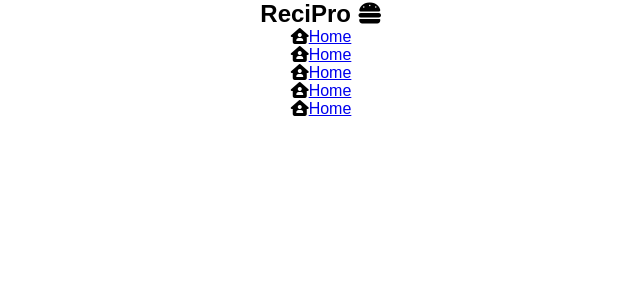
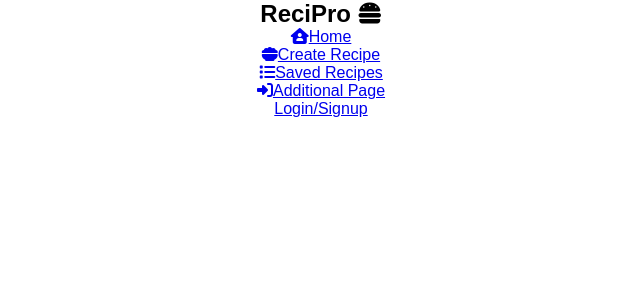
Before and after one commit to Sandeep-Abeykoon/mern-recipe-app, a React (Create React App) app in the folder client/: page / in a window 1280 px wide. Shown: the top 300 px of the page, without its empty margins (319-959 px from the left). Built offline with nearby package versions, Linux system fonts and the light colour scheme.

Commit message:
updated the code

```diff
--- a/client/public/index.html
+++ b/client/public/index.html
@@ -26,7 +26,6 @@
     -->
     <title>React App</title>
     <link rel="stylesheet" href="https://cdnjs.cloudflare.com/ajax/libs/font-awesome/6.4.2/css/all.min.css" integrity="sha512-z3gLpd7yknf1YoNbCzqRKc4qyor8gaKU1qmn+CShxbuBusANI9QpRohGBreCFkKxLhei6S9CQXFEbbKuqLg0DA==" crossorigin="anonymous" referrerpolicy="no-referrer" />
-  </head>
   <body>
     <noscript>You need to enable JavaScript to run this app.</noscript>
     <div id="root"></div>
--- a/client/src/components/menuData.js
+++ b/client/src/components/menuData.js
@@ -3,25 +3,25 @@ export const MenuData = [
         title: "Home",
         url: "#",
         cName: "nav-links",
-        icon: "fa-solid- fa-house-user"
+        icon: "fas fa-house-user"
     },
     {
         title: "Create Recipe",
         url: "#",
         cName: "nav-links",
-        icon: "fa-light fa-kitchen-set"
+        icon: "fa-solid fa-bowl-food"
     },
     {
         title: "Saved Recipes",
         url: "#",
         cName: "nav-links",
-        icon: "fa-light fa-list"
+        icon: "fas fa-list"
     },
     {
         title: "Additional Page",
         url: "#",
         cName: "nav-links",
-        icon: "fa fa-sign-in"
+        icon: "fas fa-sign-in-alt"
     },
     {
         title: "Login/Signup",
--- a/client/src/components/navbar.js
+++ b/client/src/components/navbar.js
@@ -1,6 +1,7 @@
 import { Component } from "react";
 import { MenuData } from "./menuData";
 
+console.log(MenuData);
 class Navbar extends Component{
     render(){
         return(
@@ -11,9 +12,11 @@ class Navbar extends Component{
                 <ul>
                     {MenuData.map((item, index) => {
                         return(
-                            <li>
-                                <i className="fa-solid fa-house-user"></i>
-                                <a href="./pages/home.js">Home</a>
+                            <li key={index}>
+                                <a href={item.url}
+                                   className={item.cName}>
+                                    <i className={item.icon}></i>{item.title}
+                                </a>
                             </li>
                         );
                     })}
```
